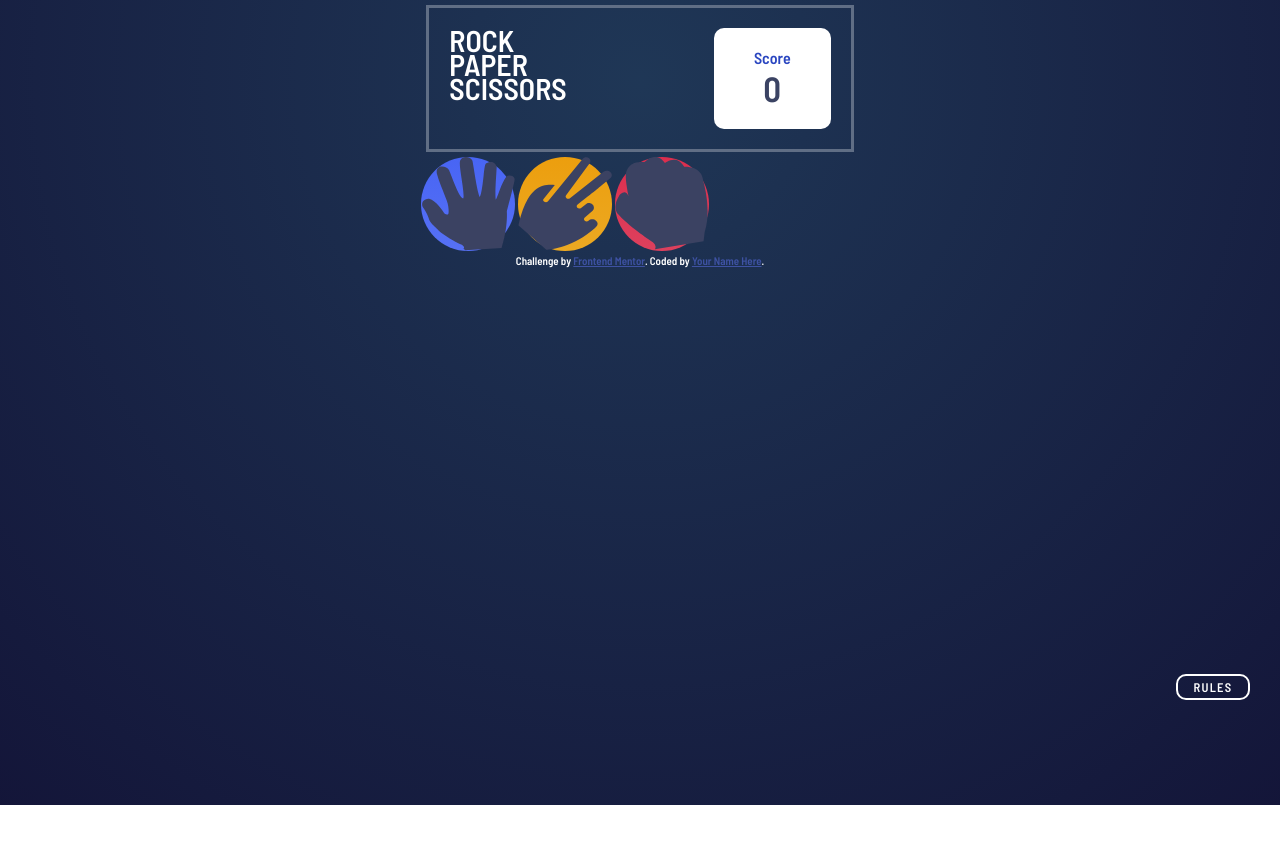
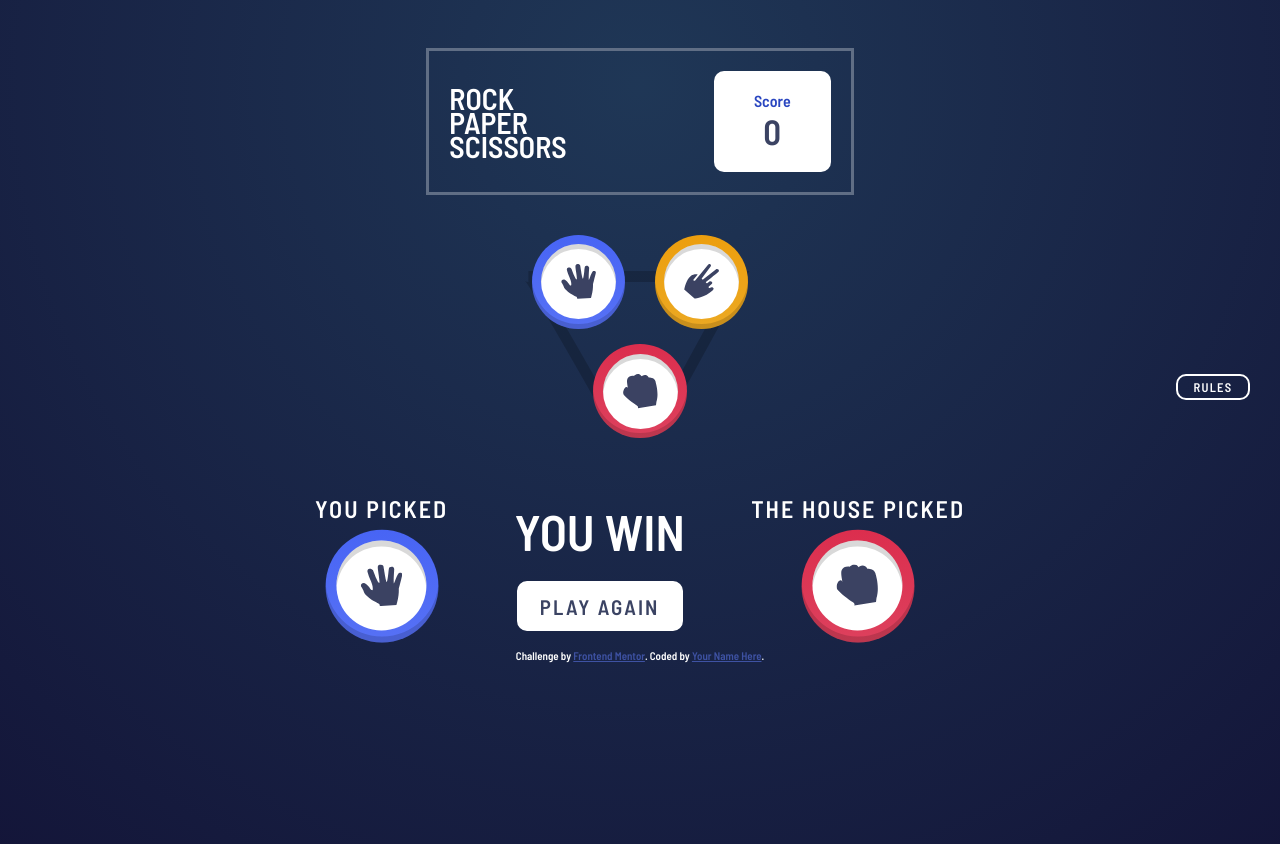
Before and after one commit to AnnieCat73/rock-paper-scissors-game, a plain HTML site: page index.html in a window 1280 px wide. Before the commit the page ends 805 px from the top, so only its background shows below. Drawn offline with Linux system fonts and the light colour scheme.

Commit message:
More Javascripts and CSS added

```diff
--- a/index.html
+++ b/index.html
@@ -34,25 +34,54 @@
       </div>
     </header>
 
-    <main>
-      <button class="btn-circle btn-paper">
+    <main id="main">
+      <button class="btn-circle btn-paper pick" data-choice="paper">
         <span class="wrapper">
           <img src="./images/icon-paper.svg" alt="icon-paper">
         </span>
       </button>
-      <button class="btn-circle btn-scissors">
+
+      <button class="btn-circle btn-scissors pick" data-choice="scissors">
         <span class="wrapper">
           <img src="./images/icon-scissors.svg" alt="icon-scissors">
         </span>
       </button>
-      <button class="btn-circle btn-rock">
+
+      <button class ="btn-circle btn-rock pick" data-choice="rock">
         <span class="wrapper">
           <img src="./images/icon-rock.svg" alt="icon-rock">
         </span>
       </button>
     </main>
 
+
+
+
+
     <button class="btn-rules">Rules</button>
+  </div>
+
+  <div class="selection" id="selection">
+    <div>
+      <h2>You picked</h2>
+      <button class="btn-circle btn-paper" id="user_select">
+        <span class="wrapper">
+          <img src="./images/icon-paper.svg" alt="icon-paper">
+        </span>
+      </button>
+    </div>
+    <div>
+      <p class="big-text">You <span id="win">Win</span></p>
+      <button class="btn" id="reset">Play again</button>
+    </div>
+    <div>
+      <h2>The house picked</h2>
+      <button class="btn-circle btn-rock" id="computer_select">
+        <span class="wrapper">
+          <img src="./images/icon-rock.svg" alt="icon-rock">
+        </span>
+      </button>
+    </div>
   </div>
 
 
@@ -60,6 +89,8 @@
     Challenge by <a href="https://www.frontendmentor.io?ref=challenge" target="_blank">Frontend Mentor</a>.
     Coded by <a href="#">Your Name Here</a>.
   </div>
+  <div></div>
+
 
 </body>
 </html>
--- a/index.js
+++ b/index.js
@@ -0,0 +1,65 @@
+const choices = ['paper', 'rock', 'scissors'];
+const buttons = document.querySelectorAll('.pick');
+const scoreEl = document.getElementById('score');
+const main = document.getElementById('main');
+const selection = document.getElementById('selection');
+const reset = document.getElementById('reset');
+const user_select = document.getElementById('user_select');
+const computer_select = document.getElementById('computer_select');
+
+let score = 0;
+let userChoice = undefined;
+
+
+buttons.forEach(function (button) {
+  button.addEventListener("click", function () {
+    userChoice = button.getAttribute("data-choice");//get what user clicks on
+
+
+    checkWinner();
+  });
+});
+
+reset.addEventListener("click", function () {
+  main.style.display = 'flex';
+  selection.style.display = 'none';
+});
+
+function checkWinner() {
+  const computerChoice = pickRandomChoice();
+
+  if (userChoice === computerChoice) {
+    //draw
+  } else if (
+    (userChoice === 'paper' && computerChoice === 'rock')
+    ||
+    (userChoice === 'rock' && computerChoice === 'scissors')
+    ||
+    (userChoice === 'scissors' && computerChoice === 'paper')
+   ) {
+    //user won
+    updateScore(1);
+  } else {
+    //user lost
+    updateScore(-1);
+  }
+  //show the selection/hide the main
+
+  main.style.display = 'none';
+  selection.style.display = 'flex';
+
+};
+
+function updateScore(value) {
+  score += value;//update score
+
+  scoreEl.innerText = score;//score on screen
+}
+
+function pickRandomChoice () {//a la computer picks it
+  return choices[Math.floor(Math.random() * choices.length)];
+};
+
+function updateSelection(selectionEl, choice) {
+
+};
--- a/style.css
+++ b/style.css
@@ -28,15 +28,18 @@ img {
 .container {
 	width: 43.75rem;
 	max-width: 100%;
-	margin: auto;
+	margin: 3em auto;
+
 }
 
 header {
 	border: 3px solid hsl(217, 16%, 45%);
 	display: flex;
 	justify-content: space-between;
+	align-items: center;
 	padding: 1.25em;
 	margin: 0.32em;
+
 }
 
 h1 {
@@ -45,6 +48,11 @@ h1 {
 	flex-direction: column;
 	text-transform: uppercase;
 	font-size: 3rem;
+}
+
+h2 {
+	text-transform: uppercase;
+	letter-spacing: 2px;
 }
 
 h4 {
@@ -62,21 +70,65 @@ h4 {
 	color: hsl(229, 25%, 31%);
 	font-size: 3.5rem;
 	font-weight: 700;
+}
 
+main {
+	width: 25rem;
+	height: 21.875rem;
+	display: flex;
+	flex-wrap: wrap;
+	justify-content: center;
+	align-items: center;
+	margin: 2em auto;
+	position: relative;
+}
+
+main::before {
+	background-image: url(./images/bg-triangle.svg);
+
+	background-size: cover;
+	content: '';
+	width: 90%;
+	height: 70%;
+	position: absolute;
+	top: 20%;
+	left: 4%;
+	z-index: -4;/*to go behind the circles*/
 }
 
 .btn-circle {
 	border: none;
 	border-radius: 50%;
+	box-shadow: inset 0 -5px rgba(0, 0, 0, 0.15);/*inside element*/
+	cursor: pointer;
+	margin: 0 1.1em;
 	width: 9.375rem;
 	height: 9.375rem;
 }
 
+.btn-circle:focus {
+
+	outline: none;
+}
+
+.btn-circle:active {
+	transform: scale(0.9);
+}
+
 .btn-circle img {
-
+	width: 3.5rem;
+	height: 3.5rem;
 }
 
 .btn-circle .wrapper {
+	background-color: #fff;/*white bg*/
+	border-radius: 50%;
+	box-shadow: inset 0 5px rgba(0, 0, 0, 0.15);/*grey shadow*/
+	display: inline-flex;
+	align-items: center;
+	justify-content: center;
+	height: 7.5rem;
+	width: 7.5rem;
 
 }
 
@@ -111,8 +163,46 @@ h4 {
 	font-family: inherit;
 	padding: 0.25em 1.25em;
 	position: fixed;
-	bottom: 100px;
+	bottom: 400px;
 	right: 30px;
 	letter-spacing: 0.1em;
 	text-transform: uppercase;
 }
+
+.btn {
+	border: 2px solid #fff;
+	border-radius: 10px;
+	background-color: #fff;
+	color: hsl(229, 25%, 31%);
+	font-size: 2.1rem;
+	text-transform: uppercase;
+	font-family: inherit;
+	padding: 0.5em 1em;
+	letter-spacing: 0.1em;
+	text-transform: uppercase;
+}
+
+.selection {
+
+	display none;
+	display: flex;
+	justify-content: space-between;
+	align-items: center;
+	text-align: center;
+	width: 65rem;
+	max-width: 100%;
+	margin: 0 auto;
+
+}
+
+.selection .btn-circle {
+	margin: 1.2em;
+	transform: scale(1.2);/*make circles bigger*/
+}
+
+.big-text {
+	line-height: 0.8;
+	margin: 0 0 0.6em;
+	text-transform: uppercase;
+	font-size: 5rem;
+}
```
